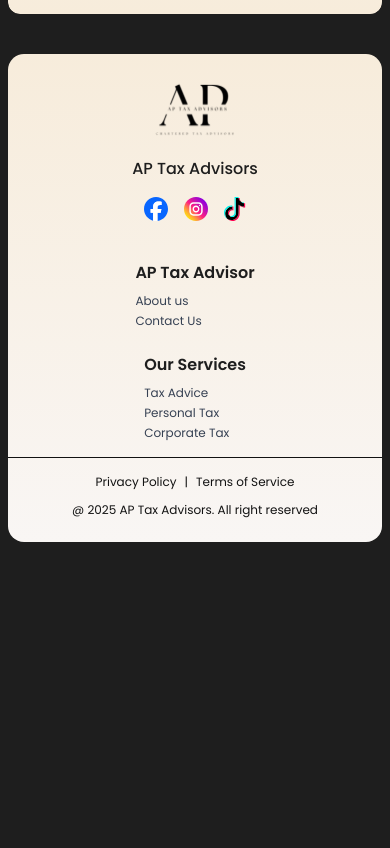
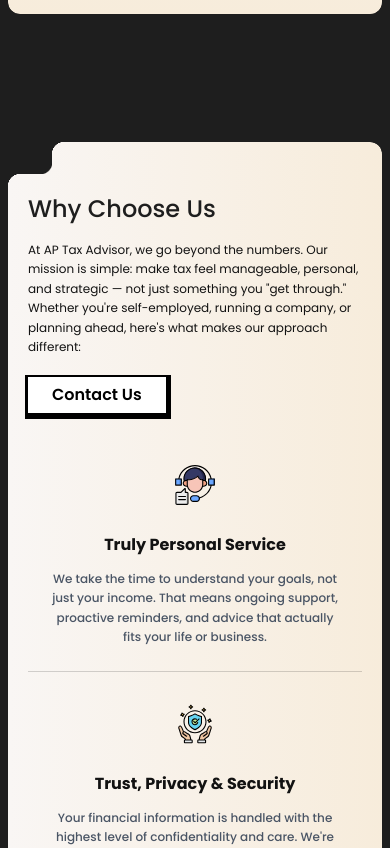
Before and after one commit to fiamanillah/ap_tax_advisor_cleintSide, a Next.js app: page /about-us in a window 390 px wide. Shown: the part 4256-5104 px from the top of the page. Before the commit the page ends 4798 px from the top, so only its background shows below. Built offline with nearby package versions, Linux system fonts and the light colour scheme.

Commit message:
feat: Update About Us page layout and styling, enhance WhyChooseUs component with improved structure and responsive design

```diff
--- a/src/app/(root)/about-us/page.tsx
+++ b/src/app/(root)/about-us/page.tsx
@@ -1,5 +1,6 @@
 import HeroSection from "@/components/about-us/HeroSection";
 import OurMission from "@/components/about-us/OurMission";
+import WhyChooseUs from "@/components/about-us/WhyChooseUs";
 import { FAQSection } from "@/components/Shared/FAQSection";
 import TestimonialSection from "@/components/Shared/TestimonialSection";
 import { FAQSectionProps } from "./faqData";
@@ -13,7 +14,7 @@ export default async function page() {
       {/* <OurValues {...ourValueSectionProps} /> */}
       {/* <OurInSights /> */}
       <FAQSection {...FAQSectionProps} />
-      {/* <WhyChooseUs /> */}
+      <WhyChooseUs />
     </main>
   );
 }
--- a/src/components/about-us/ChooseCard.tsx
+++ b/src/components/about-us/ChooseCard.tsx
@@ -15,7 +15,7 @@ export default function ChooseCard({
   return (
     <div
       className={cn(
-        "group flex flex-1 flex-col gap-4 p-6 transition-all duration-300 sm:flex-row sm:items-start sm:gap-6 sm:p-8",
+        "group flex flex-1 flex-col gap-4 pb-6 transition-all duration-300 max-md:px-6 sm:gap-6 md:flex-row md:items-start",
         className,
       )}
     >
@@ -31,10 +31,10 @@ export default function ChooseCard({
         </div>
       </div>
       <div className="space-y-3 text-center sm:space-y-4 sm:text-left">
-        <h3 className="text-muted-foreground text-lg font-bold transition-colors duration-300">
+        <h3 className="text-muted-foreground text-base font-bold transition-colors duration-300 sm:text-lg">
           {title}
         </h3>
-        <p className="text-sm leading-relaxed font-medium text-gray-600">
+        <p className="text-xs leading-relaxed font-medium text-gray-600 sm:text-sm">
           {description}
         </p>
       </div>
--- a/src/components/about-us/WhyChooseUs.tsx
+++ b/src/components/about-us/WhyChooseUs.tsx
@@ -5,15 +5,15 @@ import ChooseCard from "./ChooseCard";
 
 export default function WhyChooseUs() {
   return (
-    <SlideIn section>
+    <SlideIn section className="px-2">
       <div className="container mx-auto">
-        <SectionInvert className="gradient-90">
-          <div className="mx-auto max-w-7xl py-10">
+        <SectionInvert className="gradient-90 px-5">
+          <div className="mx-auto max-w-3xl py-10 xl:max-w-5xl 2xl:max-w-7xl">
             <div className="max-w-sm space-y-5 sm:space-y-6 lg:max-w-2xl lg:space-y-8">
               <h2 className="text-background mb-4 text-2xl leading-tight font-medium sm:mb-6 sm:text-3xl md:text-4xl lg:text-[40px]">
                 Why Choose Us
               </h2>
-              <p className="text-muted-foreground text-sm leading-relaxed">
+              <p className="text-muted-foreground text-xs leading-relaxed sm:text-sm">
                 At AP Tax Advisor, we go beyond the numbers. Our mission is
                 simple: make tax feel manageable, personal, and strategic — not
                 just something you &quot;get through.&quot; Whether you&apos;re
```
